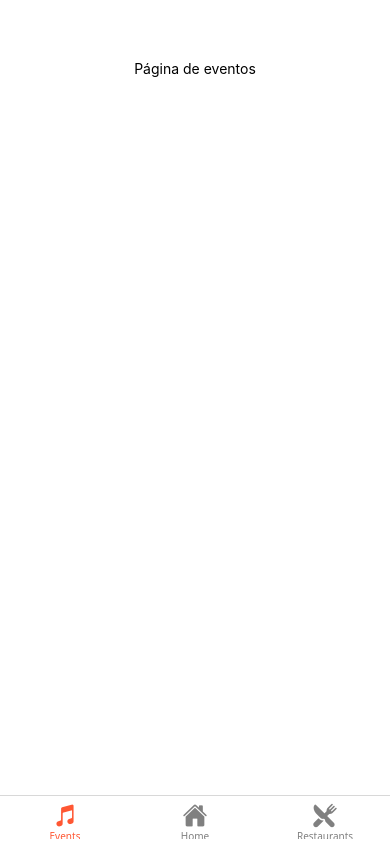
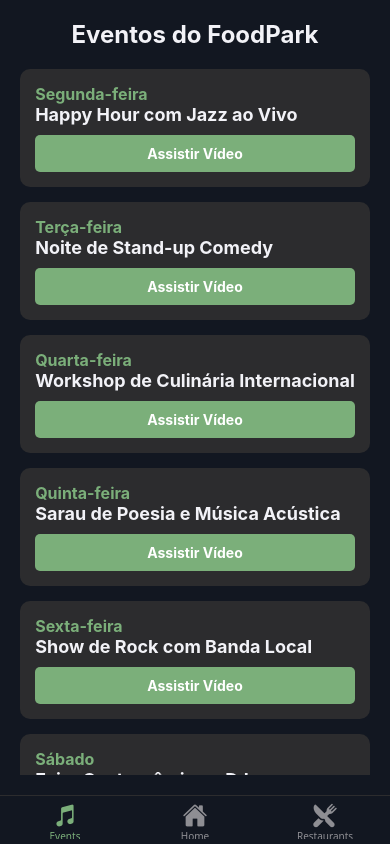
Before and after one commit to bastosanaa/foodSpot, a React Native app: screen /Events in a window 390 px wide. Built offline with nearby package versions, Linux system fonts and the light colour scheme.

Commit message:
Aula de Segunda, modificações de estilos e página de eventos.

```diff
--- a/app.json
+++ b/app.json
@@ -8,7 +8,7 @@
     "userInterfaceStyle": "light",
     "newArchEnabled": true,
     "splash": {
-      "image": "./assets/splash-icon.png",
+      "image": "./assets/logo.png",
       "resizeMode": "contain",
       "backgroundColor": "#ffffff"
     },
--- a/navigation/TabNavigator.tsx
+++ b/navigation/TabNavigator.tsx
@@ -8,6 +8,7 @@ import RestaurantsList from "../pages/RestaurantsList";
 import RestaurantDetails from "../pages/RestaurantDetails";
 import SplashPage from "../pages/SplashPage";
 import EventsPage from "../pages/EventsPage";
+import colors from "../styles/colors";
 
 const Tab = createBottomTabNavigator();
 const Stack = createNativeStackNavigator();
@@ -16,7 +17,11 @@ const Stack = createNativeStackNavigator();
 const RestaurantsStack = () => {
     return (
       <Stack.Navigator>
-        <Stack.Screen name="RestaurantsList" component={RestaurantsList} />
+        <Stack.Screen
+          name="RestaurantsList"
+          component={RestaurantsList}
+          options={{ headerShown: false }} // Remove o header
+        />
         <Stack.Screen name="RestaurantDetails" component={RestaurantDetails} />
       </Stack.Navigator>
     );
@@ -34,15 +39,16 @@ const TabNavigator = () => {
               iconName = "home";
             } else if (route.name === "Restaurants") {
               iconName = "restaurant";
-            } else if (route.name=== "Events") {
-                iconName = "musical-notes";
+            } else if (route.name === "Events") {
+              iconName = "musical-notes";
             } else {
               iconName = "ellipse";
             }
             return <Ionicons name={iconName as any} size={size} color={color} />;
           },
-          tabBarActiveTintColor: "#ff5733", // Cor do ícone ativo
-          tabBarInactiveTintColor: "gray",
+          tabBarActiveTintColor: colors.primary, // Cor do ícone ativo
+          tabBarInactiveTintColor: colors.lightGrey,
+          tabBarStyle: { backgroundColor: colors.background , borderColor: colors.grey}, // Cor de fundo da tabbar
           headerShown: false, // Oculta a barra superior
         })}
       >
--- a/pages/EventsPage.tsx
+++ b/pages/EventsPage.tsx
@@ -1,8 +1,9 @@
 import React from "react";
-import { View, Text, StyleSheet, Image, TouchableOpacity, Linking } from "react-native";
+import { View, Text, StyleSheet, FlatList, TouchableOpacity, Linking } from "react-native";
 import { useNavigation } from "@react-navigation/native";
 import appData from "../storage/appData";
 import { NavigationProps } from "../types/types";
+import colors from "../styles/colors";
 
 export default function EventsPage() {
   const navigation = useNavigation<NavigationProps>();
@@ -13,12 +14,29 @@ export default function EventsPage() {
 
   return (
     <View style={styles.container}>
-      <Text>Página de eventos</Text>
+      <Text style={styles.title}>Eventos do FoodPark</Text>
+      <FlatList
+        data={appData.events} // Pegando os eventos do appData
+        keyExtractor={(item, index) => index.toString()}
+        renderItem={({ item }) => (
+          <View style={styles.eventCard}>
+            <Text style={styles.eventDay}>{item.day}</Text>
+            <Text style={styles.eventTitle}>{item.event}</Text>
+            <TouchableOpacity style={styles.button} onPress={() => openLink(item.video)}>
+              <Text style={styles.buttonText}>Assistir Vídeo</Text>
+            </TouchableOpacity>
+          </View>
+        )}
+      />
     </View>
   );
-};
-
+}
 const styles = StyleSheet.create({
-  container: { flex: 1, padding: 20, paddingTop: 60, backgroundColor: "#fff", alignItems: "center" },
-
+  container: { flex: 1, padding: 20, backgroundColor: colors.background, alignItems: "center" },
+  title: { fontSize: 24, fontWeight: "bold", marginBottom: 20, color: colors.textPrimary },
+  eventCard: { width: "100%", padding: 15, marginBottom: 15, backgroundColor: colors.grey, borderRadius: 10 },
+  eventDay: { fontSize: 16, fontWeight: "bold", color: colors.primary },
+  eventTitle: { fontSize: 18, fontWeight: "bold", marginBottom: 10, color: colors.textPrimary },
+  button: { backgroundColor: colors.primary, padding: 10, borderRadius: 5, alignItems: "center" },
+  buttonText: { color: colors.buttonText, fontWeight: "bold" },
 });
--- a/pages/HomePage.tsx
+++ b/pages/HomePage.tsx
@@ -3,6 +3,7 @@ import { View, Text, StyleSheet, Image, TouchableOpacity, Linking } from "react-
 import { useNavigation } from "@react-navigation/native";
 import appData from "../storage/appData";
 import { NavigationProps } from "../types/types";
+import colors from "../styles/colors";
 
 export default function HomePage() {
   const navigation = useNavigation<NavigationProps>();
@@ -14,7 +15,7 @@ export default function HomePage() {
   return (
     <View style={styles.container}>
       {/* Banner */}
-      {/* <Image source={require("../assets/foodhall-banner.jpg")} style={styles.banner} /> */}
+      { <Image source={{ uri: appData.food_hall.image }} style={styles.banner} />}
 
       {/* Nome e Endereço */}
       <Text style={styles.title}>{appData.food_hall.name}</Text>
@@ -54,15 +55,14 @@ export default function HomePage() {
     </View>
   );
 };
-
 const styles = StyleSheet.create({
-  container: { flex: 1, padding: 20, paddingTop: 60, backgroundColor: "#fff", alignItems: "center" },
-  banner: { width: "100%", height: 180, borderRadius: 10, marginBottom: 20 },
-  title: { fontSize: 24, fontWeight: "bold", marginBottom: 5 },
-  address: { fontSize: 16, color: "#555", marginBottom: 20, textAlign: "center" },
-  button: { backgroundColor: "#ff5733", padding: 10, borderRadius: 8, marginBottom: 10, width: "80%", alignItems: "center" },
-  buttonText: { color: "#fff", fontSize: 16, fontWeight: "bold" },
-  socialTitle: { fontSize: 18, fontWeight: "bold", marginTop: 20 },
+  container: { flex: 1, padding: 20, paddingTop: 60, backgroundColor: colors.background, alignItems: "center" },
+  banner: { width: "100%", height: 180, borderRadius: 10, marginBottom: 20, borderColor: colors.bannerBorder, borderWidth: 1 },
+  title: { fontSize: 24, fontWeight: "bold", marginBottom: 5, color: colors.textPrimary },
+  address: { fontSize: 16, color: colors.textSecondary, marginBottom: 20, textAlign: "center" },
+  button: { backgroundColor: colors.primary, padding: 10, borderRadius: 8, marginBottom: 10, width: "80%", alignItems: "center" },
+  buttonText: { color: colors.buttonText, fontSize: 16, fontWeight: "bold" },
+  socialTitle: { fontSize: 18, fontWeight: "bold", marginTop: 20, color: colors.textPrimary },
   socialContainer: { flexDirection: "row", gap: 15, marginTop: 10 },
-  socialLink: { fontSize: 16, color: "#007AFF" },
+  socialLink: { fontSize: 16, color: colors.secondary },
 });
--- a/pages/RestaurantDetails.tsx
+++ b/pages/RestaurantDetails.tsx
@@ -2,6 +2,7 @@ import React from "react";
 import { View, Text, Image, StyleSheet } from "react-native";
 import { RouteProp, useRoute } from "@react-navigation/native";
 import { RootStackParamList } from "../types/types";
+import colors from "../styles/colors";
 
 type RestaurantDetailsRouteProp = RouteProp<RootStackParamList, "RestaurantDetails">;
 
@@ -24,6 +25,8 @@ const styles = StyleSheet.create({
     alignItems: "center",
     justifyContent: "center",
     padding: 20,
+    color: colors.textPrimary,
+    backgroundColor: colors.background
   },
   logo: {
     width: 100,
@@ -34,10 +37,12 @@ const styles = StyleSheet.create({
   name: {
     fontSize: 22,
     fontWeight: "bold",
+    color: colors.textPrimary,
   },
   description: {
     fontSize: 16,
     textAlign: "center",
     marginTop: 10,
+    color: colors.textPrimary,
   },
 });
--- a/pages/RestaurantsList.tsx
+++ b/pages/RestaurantsList.tsx
@@ -3,6 +3,7 @@ import { View, Text, FlatList, Image, TouchableOpacity, StyleSheet } from "react
 import { useNavigation } from "@react-navigation/native";
 import appData from "../storage/appData";
 import { NavigationProps, Restaurant } from "../types/types";
+import colors from "../styles/colors";
 
 export default function RestaurantsList() {
   const navigation = useNavigation<NavigationProps>();
@@ -25,17 +26,15 @@ export default function RestaurantsList() {
     </View>
   );
 }
-
-
 const styles = StyleSheet.create({
   container: {
     paddingTop: 60,
     flex: 1,
-    backgroundColor: "#f8f8f8",
+    backgroundColor: colors.background,
     padding: 16,
   },
   card: {
-    backgroundColor: "#fff",
+    backgroundColor: colors.grey,
     borderRadius: 10,
     padding: 16,
     marginBottom: 12,
@@ -51,6 +50,6 @@ const styles = StyleSheet.create({
   name: {
     fontSize: 18,
     fontWeight: "bold",
-    color: "#333",
+    color: colors.textPrimary,
   },
 });
--- a/storage/appData.ts
+++ b/storage/appData.ts
@@ -41,6 +41,7 @@ type SocialMedia = {
       phone: string;
       whatsapp: string;
       social_media: SocialMedia;
+      image: string;
       website: string;
       email: string;
     };
@@ -60,6 +61,7 @@ type SocialMedia = {
         instagram: "https://instagram.com/foodSpotfoodhall",
         facebook: "https://facebook.com/foodSpotfoodhall"
       },
+      image: "https://www.wien.info/resource/image/470174/3x2/894/595/fb10aecdcfd02203aa892ead5c061127/949E088108A12037085379002498FFEF/gleisgarten-food-hall.webp",
       website: "https://foodSpotfoodhall.com.br",
       email: "contato@foodSpotfoodhall.com.br"
     },
--- /dev/null
+++ b/styles/colors.ts
@@ -0,0 +1,25 @@
+// filepath: /home/nascido/Repos/UFSC_4fase/Embarcados/A01/foodSpot/styles/colors.ts
+
+const colors = {
+    primary: "#7BAF7A", // Cor principal para botões e destaques
+    secondary: "#007AFF", // Cor secundária para links e redes sociais
+    background: "#121721", // Cor de fundo da página
+    textPrimary: "#F2F2F7", // Cor principal do texto
+    textSecondary: "#F2F2F7", // Cor secundária do texto
+    buttonText: "#ffffff", // Cor do texto dos botões
+    bannerBorder: "#cccccc", // Cor da borda do banner (se necessário)
+    grey: "#2C2C2E",
+    lightGrey: "#8E8E93"
+};
+
+/*
+Nome	Hex	Uso Principal
+Matcha Green	#7BAF7A	Cor de destaque principal (botões, ícones, links ativos)
+Charcoal	#1C1C1E	Cor de fundo principal (backgrounds escuros)
+Graphite	#2C2C2E	Fundo secundário, cards, modais, campos de texto
+Ash Gray	#8E8E93	Texto secundário, ícones desabilitados
+Snow White	#F2F2F7	Texto principal, ícones, contraste sobre o fundo escuro
+Tomato Red	#FF6B6B	Cor de alerta ou erro (botão excluir, mensagens de erro)
+*/
+
+export default colors;
```
